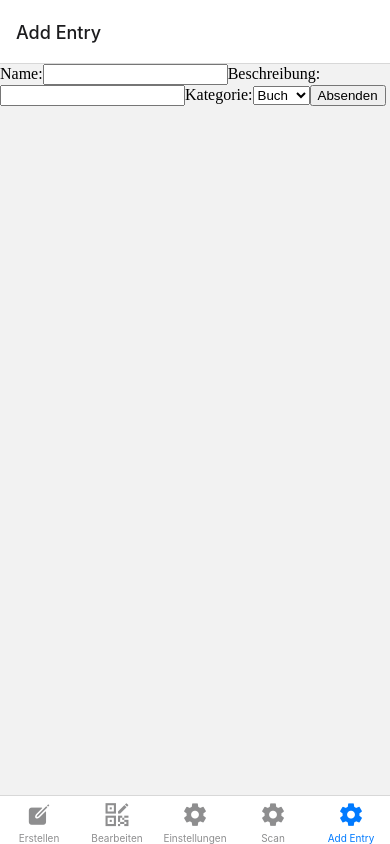
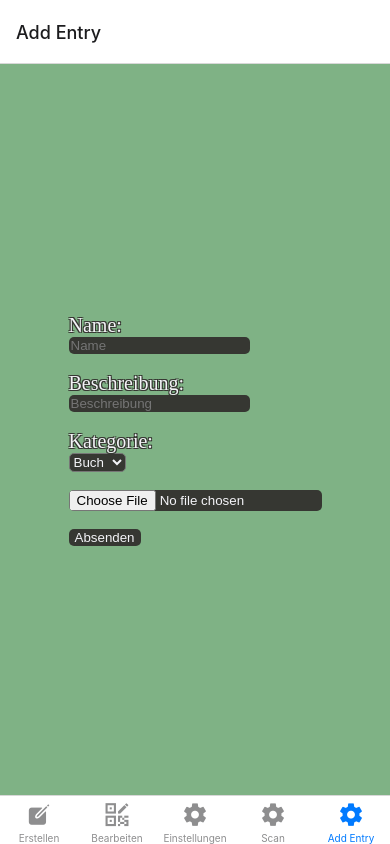
Before and after one commit to WsSebastian/ProjectMcCode, a React Native app: screen /AddEntryButton in a window 390 px wide. Built offline with nearby package versions, Linux system fonts and the light colour scheme.

Commit message:
added Files: ContentsPage.js, Design.css, Form.css, Overview.js, StartPage.js and edited entry Page and Scanner

```diff
--- a/Components/AddEntry.js
+++ b/Components/AddEntry.js
@@ -1,5 +1,6 @@
 import React, { useState, useEffect } from 'react';
-import {StyleSheet} from "react-native";
+import { Text, View, StyleSheet } from "react-native";
+import './Form.css';
 
 export function AddEntry() {
     const [text, setText] = useState();
@@ -8,16 +9,28 @@ export function AddEntry() {
         //Add Entry to Database
     }
 
+    //Benötigt:
+    //Name
+    //Beschreibung
+    //Kategorie
+    //"Datenbank" ("Überordner")
+    //Bild hinzufügen
+    //BarCode Scannen / ...
+    //...
     return(
+        <View style={styles.container}>
+            <div className="form">
             <form onSubmit={setEntry}>
                 <label>
                     Name:
-                <input type="text" value={text}/>
+                    <input placeholder="Name" type="text" value={text}/>
                 </label>
+                <br />
                 <label>
                     Beschreibung:
-                <input type="text" value={text}/>
+                    <input placeholder="Beschreibung" type="text" value={text}/>
                 </label>
+                <br />
                 <label>
                     Kategorie:
                     <select name="category" size="1">
@@ -28,10 +41,20 @@ export function AddEntry() {
                         <option>Test</option>
                     </select>
                 </label>
-
+                <br />
+                <input type="file" />
+                <br />
                 <input type="submit" value="Absenden"/>
             </form>
-
+            </div>
+        </View>
     );
-
 }
+const styles = StyleSheet.create({
+    container: {
+        flex: 1,
+        backgroundColor: '#7FB285',
+        alignItems: 'center',
+        justifyContent: 'center',
+    }
+});
--- /dev/null
+++ b/Components/Form.css
@@ -0,0 +1,28 @@
+*{
+
+}
+.form{
+    margin: 0vw;
+    padding: 5vw ;
+    position:center;
+}
+.form label{
+    display: block;
+    font-size: 20px;
+    color: #F4F4F8;
+    border: #363732;
+    text-shadow: -1px -1px 0 #363732, 1px -1px 0 #363732, -1px 1px 0 #363732, 1px 1px 0 #363732;
+}
+.form input{
+    display: block;
+    border: #363732;
+    background-color: #363732;
+    color: #F4F4F8;
+    border-radius: 5px;
+}
+.form select{
+    display: block;
+    background-color: #363732;
+    color: #F4F4F8;
+    border-radius: 5px;
+}
--- /dev/null
+++ b/Components/Overview.js
@@ -0,0 +1 @@
+import React, { useState, useEffect } from 'react';
--- a/Components/Scanner/Scanner.js
+++ b/Components/Scanner/Scanner.js
@@ -31,7 +31,7 @@ export function Scanner() {
             </View>
             <Text style={styles.maintext}>{text}</Text>
 
-            {scanned && <Button title={'Scan again?'} onPress={() => setScanned(false)} color='tomato' />}
+            {scanned && <Button title={'Scan again?'} onPress={() => setScanned(false)} color='#D16014' />}
         </View>
     );
 }
--- a/Components/data.js
+++ b/Components/data.js
@@ -1,4 +1,10 @@
 import { Text } from "react-native"
+
+//regelt Kommunikation mit firebase Datenbank
+
+function createFolder(name){
+    //var uploadTask = storageRef.child('images/user1234/file.txt').put(file, metadata);
+}
 
 export function ParagraphTest(props){
     return(<Text>Hello Marina</Text>)
--- a/Screens/CreateDatabase.js
+++ b/Screens/CreateDatabase.js
@@ -12,7 +12,7 @@ export function CreateDatabase() {
 const styles = StyleSheet.create({
     container: {
       flex: 1,
-      backgroundColor: '#81DAF5',
+      backgroundColor: '#7FB285',
       alignItems: 'center',
       justifyContent: 'center',
     },
--- a/package.json
+++ b/package.json
@@ -13,7 +13,9 @@
     "@react-navigation/bottom-tabs": "^6.0.9",
     "@react-navigation/native": "^6.0.6",
     "expo": "~44.0.0",
+    "expo-barcode-scanner": "~11.2.0",
     "expo-status-bar": "~1.2.0",
+    "firebase": "^9.6.2",
     "react": "17.0.1",
     "react-dom": "17.0.1",
     "react-native": "0.64.3",
@@ -22,8 +24,7 @@
     "react-native-safe-area-context": "^3.3.2",
     "react-native-screens": "^3.10.1",
     "react-native-vision-camera": "^2.11.2",
-    "react-native-web": "0.17.1",
-    "expo-barcode-scanner": "~11.2.0"
+    "react-native-web": "0.17.1"
   },
   "devDependencies": {
     "@babel/core": "^7.12.9"
```
Also changed, not shown: Components/ContentsPage.js (added, +14 -0 lines), Components/StartPage.js (added, +20 -0 lines), Components/Design.css (added), 2 other files (tests, documents, lock files or other folders). Lines whose indentation alone changed are shown as unchanged.
